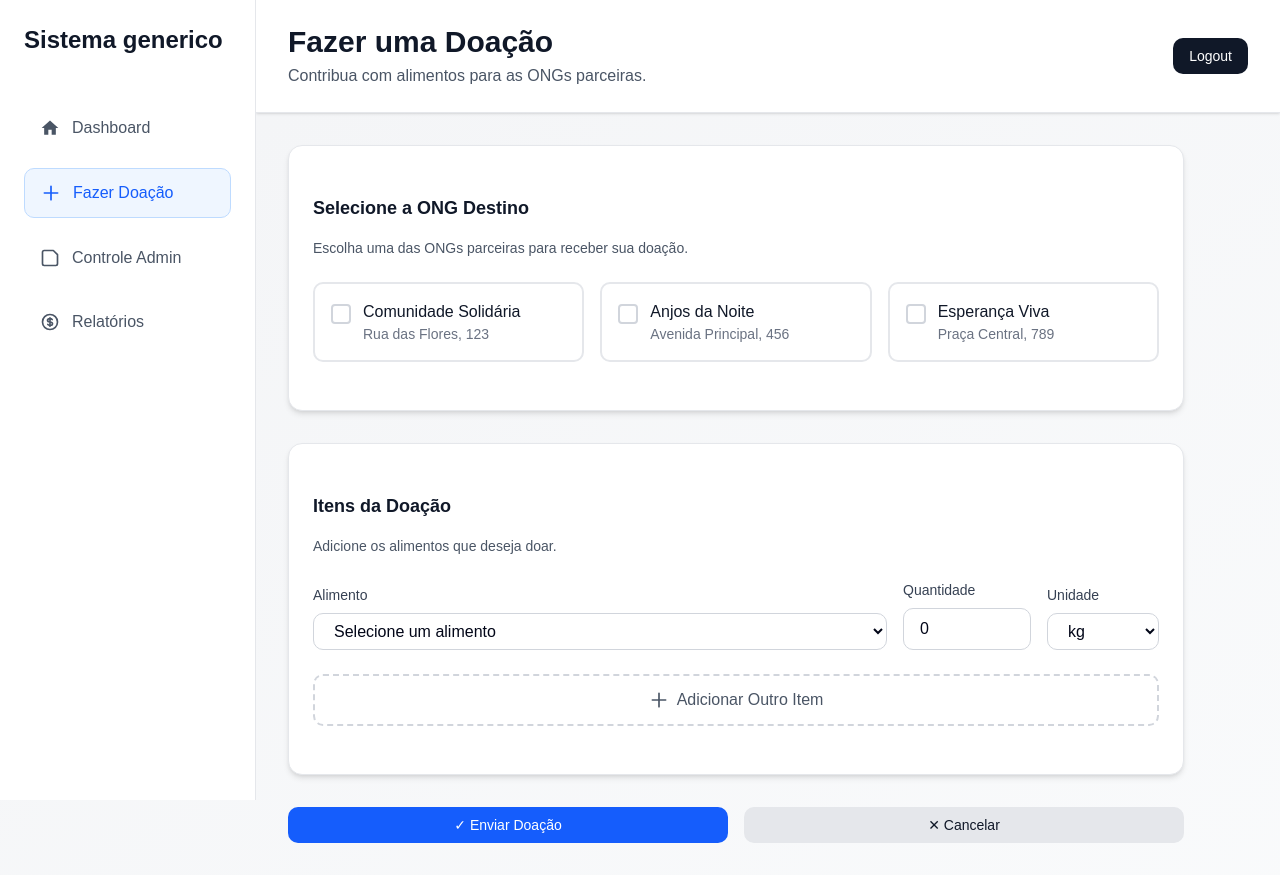
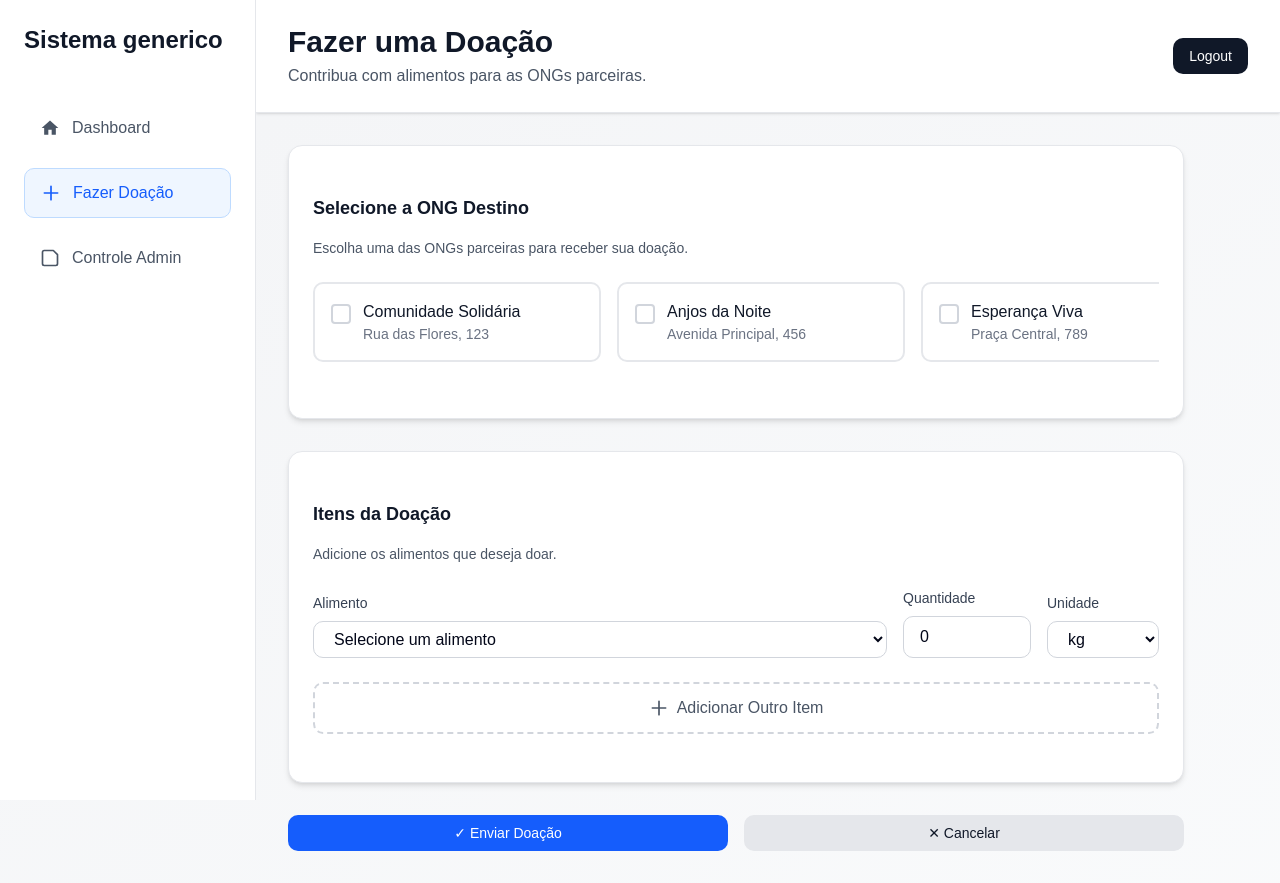
Before and after one commit to PatrickBarreira0/ong-front, a Next.js app: page /dashboard/donate in a window 1280 px wide. Built offline with nearby package versions, Linux system fonts and the light colour scheme.

Commit message:
added sideways scrolling on donation, removed button from sidebar

```diff
--- a/app/dashboard/donate/page.tsx
+++ b/app/dashboard/donate/page.tsx
@@ -108,12 +108,13 @@ export default function DonatePage() {
                 <h3 className="text-lg font-bold text-gray-900 mb-4">Selecione a ONG Destino</h3>
                 <p className="text-gray-600 text-sm mb-6">Escolha uma das ONGs parceiras para receber sua doação.</p>
 
-                <div className="grid grid-cols-1 md:grid-cols-3 gap-4">
+                <div className="overflow-x-auto pb-2">
+                  <div className="flex gap-4 min-w-max">
                     {ONGS.map((ong) => (
                       <button
                         key={ong.id}
                         onClick={() => setSelectedOng(selectedOng === ong.id ? null : ong.id)}
-                      className={`p-4 rounded-lg border-2 transition text-left ${
+                        className={`flex-shrink-0 w-72 p-4 rounded-lg border-2 transition text-left ${
                           selectedOng === ong.id
                             ? "border-blue-500 bg-blue-50"
                             : "border-gray-200 bg-white hover:border-gray-300"
@@ -148,6 +149,7 @@ export default function DonatePage() {
                         </div>
                       </button>
                     ))}
+                  </div>
                 </div>
               </CardContent>
             </Card>
--- a/components/ui/sidebar.tsx
+++ b/components/ui/sidebar.tsx
@@ -3,7 +3,7 @@
 import { useRouter } from "next/navigation";
 
 interface SidebarProps {
-  activePage?: "dashboard" | "donate" | "admin" | "history";
+  activePage?: "dashboard" | "donate" | "admin";
 }
 
 export function Sidebar({ activePage = "dashboard" }: SidebarProps) {
@@ -56,17 +56,6 @@ export function Sidebar({ activePage = "dashboard" }: SidebarProps) {
           </svg>
           Controle Admin
         </button>
-
-        <button className={`w-full flex items-center gap-3 px-4 py-3 rounded-lg font-medium transition ${
-            isActive("history")
-              ? "bg-blue-50 text-blue-600 border border-blue-200"
-              : "text-gray-600 hover:bg-gray-100"
-          }`}>
-          <svg className="w-5 h-5" fill="none" stroke="currentColor" viewBox="0 0 24 24">
-            <path strokeLinecap="round" strokeLinejoin="round" strokeWidth={2} d="M12 8c-1.657 0-3 .895-3 2s1.343 2 3 2 3 .895 3 2-1.343 2-3 2m0-8c1.11 0 2.08.402 2.599 1M12 8V7m0 1v8m0 0v1m0-1c-1.11 0-2.08-.402-2.599-1M21 12a9 9 0 11-18 0 9 9 0 0118 0z" />
-          </svg>
-          Relatórios
-        </button>
       </nav>
     </aside>
   );
```
Lines whose indentation alone changed are shown as unchanged.
